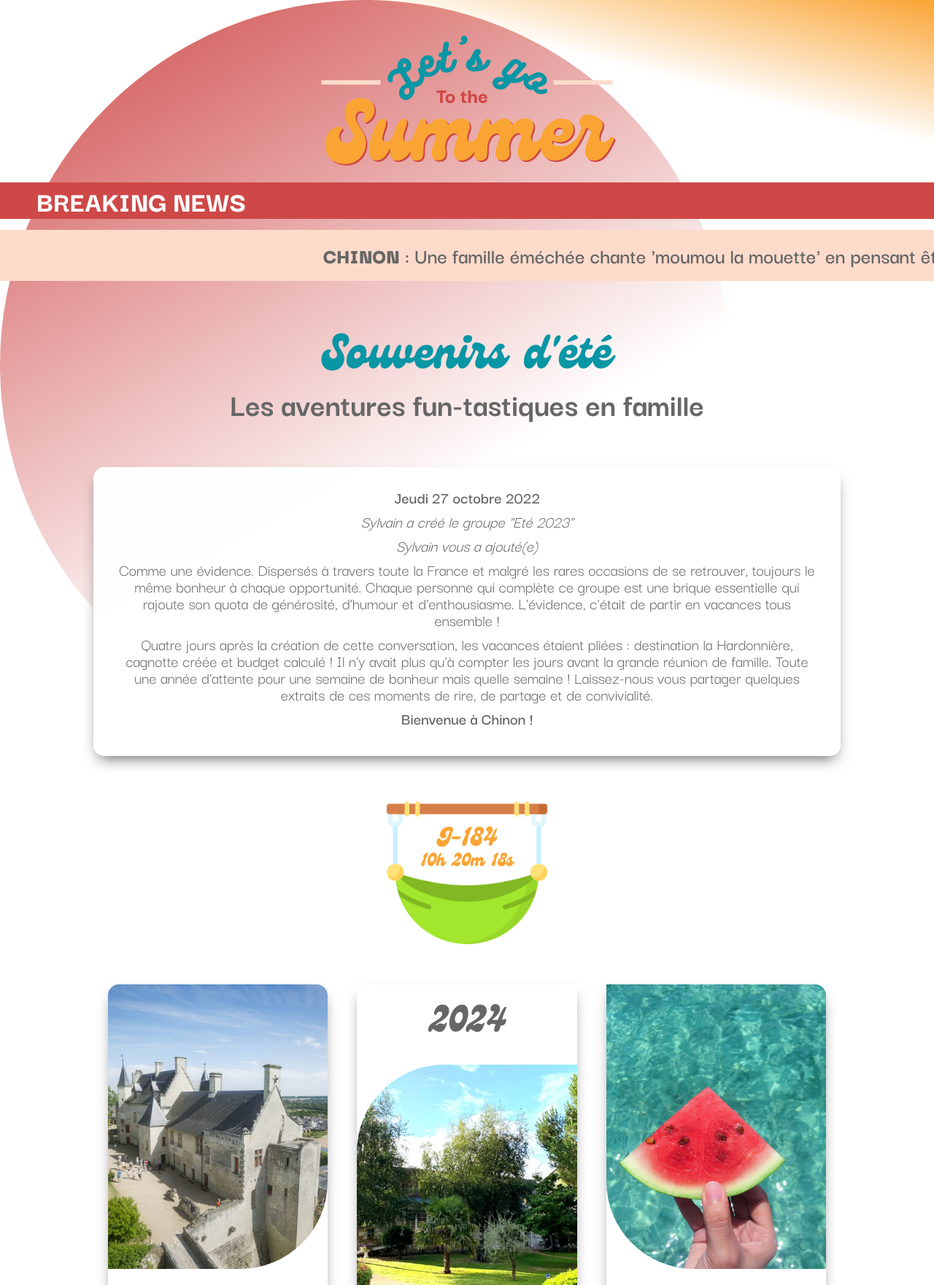
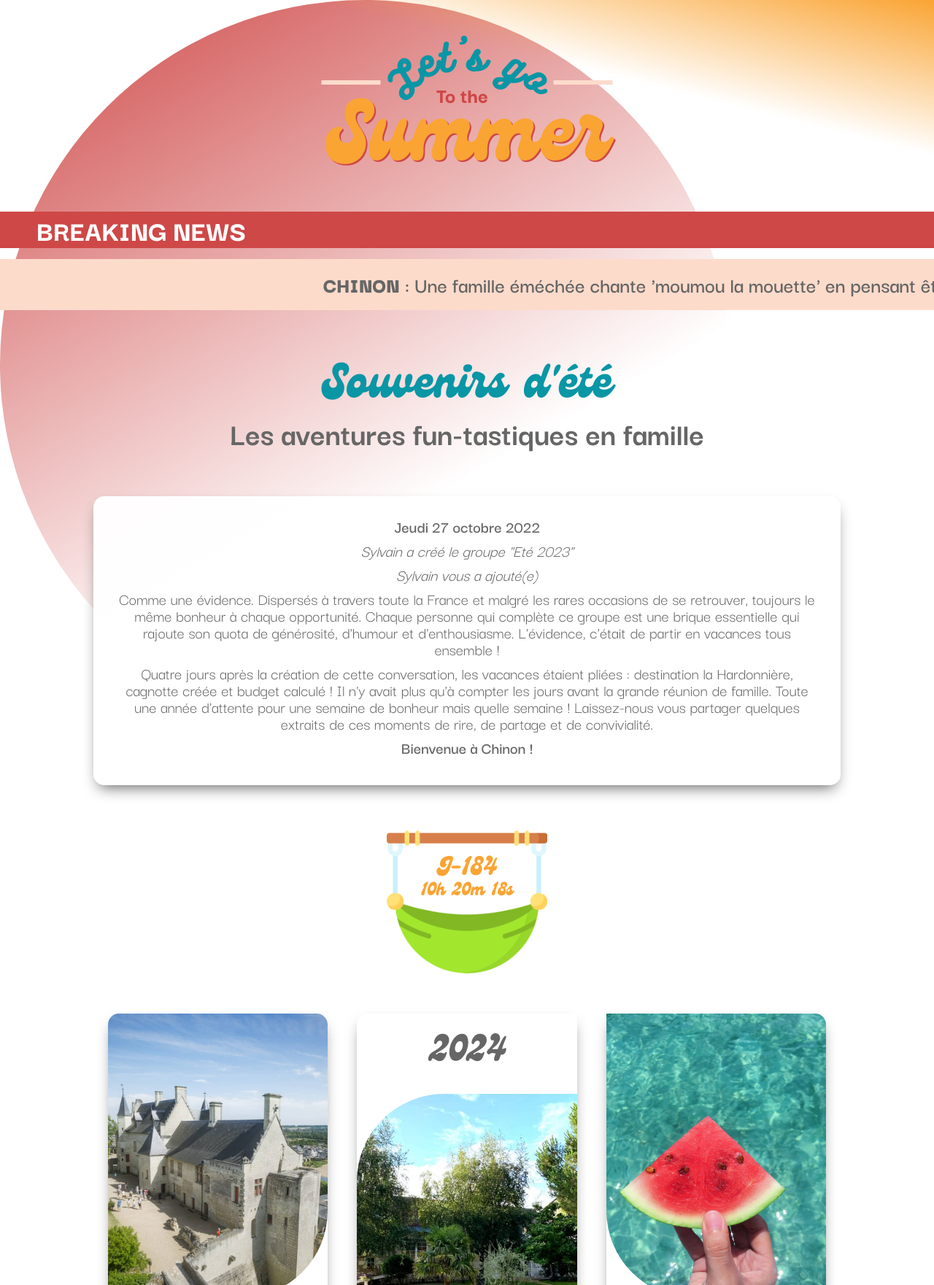
Before and after one commit to PixelsAndCookies/lets-go-to-the-summer, a React (Vite) app: page / in a window 1280 px wide. Shown: the top 1761 px of the page at 73% size. Built offline with nearby package versions, Linux system fonts and the light colour scheme.

Commit message:
Composant geometric shapes

```diff
--- /dev/null
+++ b/src/components/GeometricShapes/GeometricShapes.jsx
@@ -0,0 +1,34 @@
+export const GeometricShapes = () => {
+
+    return (
+        <>
+            <div className="red-cercle rotating_1"></div>
+            <svg
+                className="blue-triangle rotating_2"
+                width="797"
+                height="838"
+                viewBox="0 0 797 838"
+                fill="none"
+                xmlns="http://www.w3.org/2000/svg"
+            >
+                <path
+                    d="M99.6363 832.288C47.4015 853.376 -7.72616 809.016 1.69682 753.479L119.299 60.3521C128.495 6.15103 192.591 -18.1632 235.422 16.3015L769.73 446.24C812.561 480.705 802.525 548.518 751.547 569.099L99.6363 832.288Z"
+                    fill="url(#paint0_linear_220_37)"
+                />
+                <defs>
+                    <linearGradient
+                        id="paint0_linear_220_37"
+                        x1="244.994"
+                        y1="767.729"
+                        x2="439.159"
+                        y2="200.293"
+                        gradientUnits="userSpaceOnUse"
+                    >
+                        <stop stopColor="#0996A5" />
+                        <stop offset="1" stopColor="#D9D9D9" stopOpacity="0" />
+                    </linearGradient>
+                </defs>
+            </svg>
+        </>
+    );
+};
--- /dev/null
+++ b/src/components/GeometricShapes/_GeometricShapes.scss
@@ -0,0 +1,41 @@
+.red-cercle {
+    display: none;
+}
+
+.blue-triangle {
+    display: none;
+}
+
+@media screen and (min-width: 860px) {
+    .red-cercle {
+        display:block;
+        position: absolute;
+        top: 0;
+        left: 0;
+        width: 100rem;
+        height: 100rem;
+        z-index: -10;
+        border-radius: 50%;
+        background: linear-gradient(330deg,
+                rgba(255, 255, 255, 0) 35%,
+                rgba(206, 72, 71, 1) 100%);
+    }
+
+    .blue-triangle {
+        display:block;
+        position: absolute;
+        top: 100%;
+        left: 100%;
+        width: 100rem;
+        height: 100rem;
+        z-index: -10;
+    }
+
+    .rotating_1 {
+        animation: rotating_1 120s linear infinite;
+    }
+
+    .rotating_2 {
+        animation: rotating_2 120s linear infinite;
+    }
+}
--- a/src/pages/Holiday/Holiday.jsx
+++ b/src/pages/Holiday/Holiday.jsx
@@ -10,6 +10,7 @@
 import { Template7 } from '../../components/Templates/Template7'
 import days from '../../data/days.json'
 import { Header } from '../../components/Header/Header'
+import { GeometricShapes } from '../../components/GeometricShapes/GeometricShapes'
 
 // Fonction pour obtenir le bon template selon le jour
 const getTemplateForDay = (day, isDropdownOpen) => {
@@ -72,38 +73,11 @@
 
     return (
         <>
-            <div className="red-cercle rotating_1"></div>
-            <svg
-                className="blue-triangle rotating_2"
-                width="797"
-                height="838"
-                viewBox="0 0 797 838"
-                fill="none"
-                xmlns="http://www.w3.org/2000/svg"
-            >
-                <path
-                    d="M99.6363 832.288C47.4015 853.376 -7.72616 809.016 1.69682 753.479L119.299 60.3521C128.495 6.15103 192.591 -18.1632 235.422 16.3015L769.73 446.24C812.561 480.705 802.525 548.518 751.547 569.099L99.6363 832.288Z"
-                    fill="url(#paint0_linear_220_37)"
-                />
-                <defs>
-                    <linearGradient
-                        id="paint0_linear_220_37"
-                        x1="244.994"
-                        y1="767.729"
-                        x2="439.159"
-                        y2="200.293"
-                        gradientUnits="userSpaceOnUse"
-                    >
-                        <stop stopColor="#0996A5" />
-                        <stop offset="1" stopColor="#D9D9D9" stopOpacity="0" />
-                    </linearGradient>
-                </defs>
-            </svg>
-
+            <GeometricShapes />
             <Header />
             <main className="holiday-main">
                 {daysList.map((day, index) => (
-                    <article key={day.id} className={`dayCard ${day.template} fadein--${index}`}>
+                    <article key={day.id} className={`dayCard fadein--${index}`}>
                         <div className={`dropdown ${activeDropdowns[index] ? 'active' : ''}`}>
                             <div
                                 className={`dropdown__title ${
--- a/src/pages/Home/Home.jsx
+++ b/src/pages/Home/Home.jsx
@@ -5,6 +5,7 @@
 import { Cards } from '../../components/Cards/Cards'
 import { Description } from '../../components/Description/Description'
 import { Header } from '../../components/Header/Header'
+import { GeometricShapes } from '../../components/GeometricShapes/GeometricShapes'
 
 export const Home = () => {
     // Références aux éléments du DOM pour observer leur visibilité
@@ -21,34 +22,7 @@
 
     return (
         <>
-            <div className="red-cercle rotating_1"></div>
-            <svg
-                className="blue-triangle rotating_2"
-                width="797"
-                height="838"
-                viewBox="0 0 797 838"
-                fill="none"
-                xmlns="http://www.w3.org/2000/svg"
-            >
-                <path
-                    d="M99.6363 832.288C47.4015 853.376 -7.72616 809.016 1.69682 753.479L119.299 60.3521C128.495 6.15103 192.591 -18.1632 235.422 16.3015L769.73 446.24C812.561 480.705 802.525 548.518 751.547 569.099L99.6363 832.288Z"
-                    fill="url(#paint0_linear_220_37)"
-                />
-                <defs>
-                    <linearGradient
-                        id="paint0_linear_220_37"
-                        x1="244.994"
-                        y1="767.729"
-                        x2="439.159"
-                        y2="200.293"
-                        gradientUnits="userSpaceOnUse"
-                    >
-                        <stop stopColor="#0996A5" />
-                        <stop offset="1" stopColor="#D9D9D9" stopOpacity="0" />
-                    </linearGradient>
-                </defs>
-            </svg>
-
+            <GeometricShapes />
             <Header isHomePage={true} />
             <BreakingNews />
             <main className="home-main">
--- a/src/style/main.scss
+++ b/src/style/main.scss
@@ -6,6 +6,8 @@
 @import '../components/Counter/Coutner';
 @import '../components/Description/Description';
 @import '../components/Footer/Footer';
+@import '../components/GeometricShapes/GeometricShapes';
+@import '../components/Header/Header';
 @import '../components/Logo/Logo';
 @import '../components/Navbar/Navbar';
 @import '../components/Survey/Survey';
@@ -20,7 +22,6 @@
 @import '../pages/Holiday/Holiday';
 @import '../pages/Home/Home';
 @import '../pages/OtherPages';
-@import '../components/Header/Header';
 
 html {
     font-size: 62.5%;
@@ -64,15 +65,6 @@
     font-weight: 600;
 }
 
-.red-cercle {
-    display: none;
-}
-
-.blue-triangle {
-    display: none;
-}
-
-
 @media screen and (min-width: 860px) {
     html {
         font-size: 62.5%;
@@ -85,36 +77,4 @@
         font-size: 2.3rem;
         line-height: 1;
     }
-
-    .red-cercle {
-        display:block;
-        position: absolute;
-        top: 0;
-        left: 0;
-        width: 100rem;
-        height: 100rem;
-        z-index: -10;
-        border-radius: 50%;
-        background: linear-gradient(330deg,
-                rgba(255, 255, 255, 0) 35%,
-                rgba(206, 72, 71, 1) 100%);
-    }
-
-    .blue-triangle {
-        display:block;
-        position: absolute;
-        top: 100%;
-        left: 100%;
-        width: 100rem;
-        height: 100rem;
-        z-index: -10;
-    }
-
-    .rotating_1 {
-        animation: rotating_1 120s linear infinite;
-    }
-
-    .rotating_2 {
-        animation: rotating_2 120s linear infinite;
-    }
 }
```
